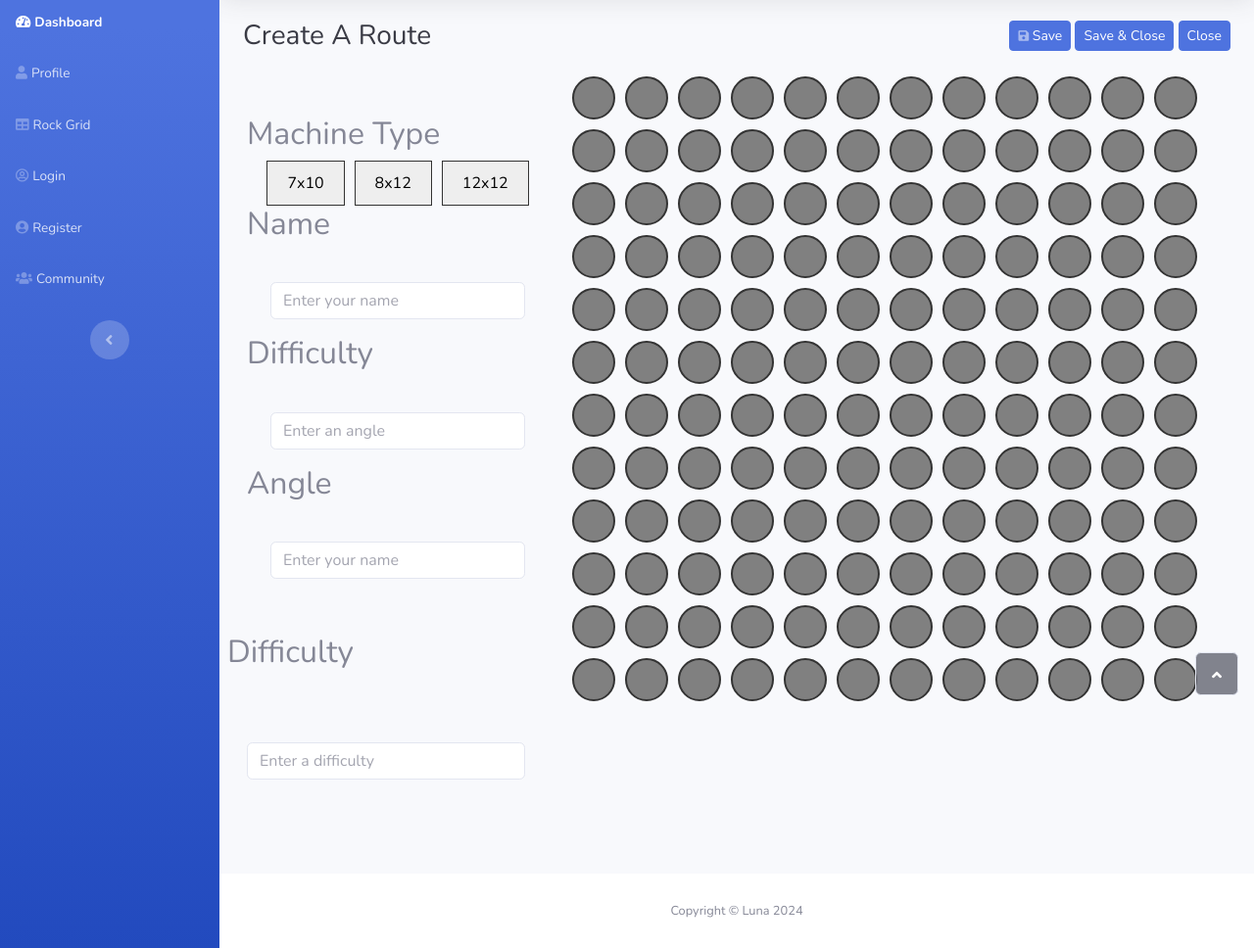
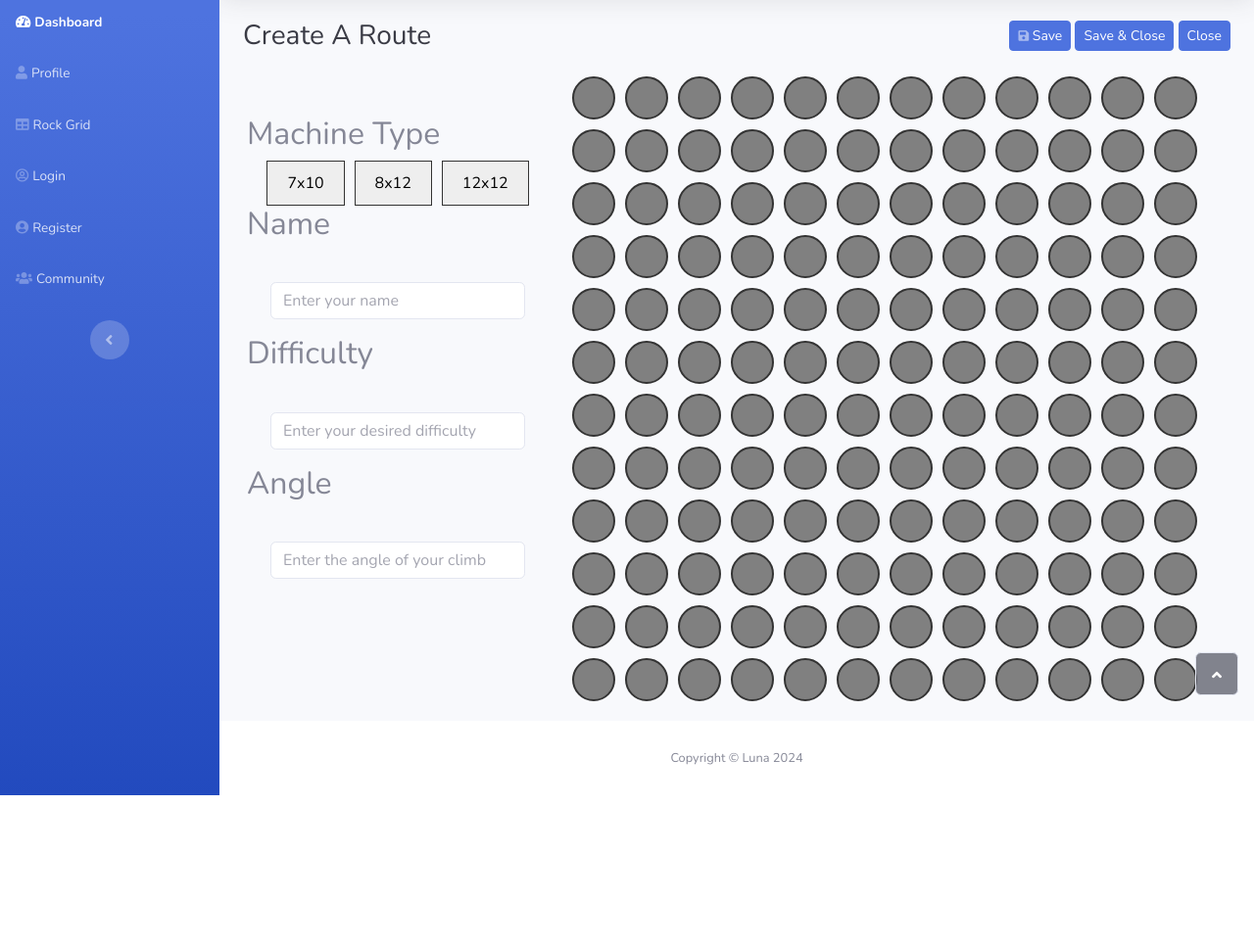
Before and after one commit to IsaacC-245/ClimbCraft, a website: page climcraft_fe/rock-grid.html in a window 1280 px wide. Shown: the part 74-1042 px from the top of the page at 98% size. After the commit the page ends 886 px from the top, so only its background shows below. Drawn offline with nearby package versions, Linux system fonts and the light colour scheme.

Commit message:
fix duplicates and descriptions

```diff
--- a/climcraft_fe/rock-grid.html
+++ b/climcraft_fe/rock-grid.html
@@ -268,31 +268,20 @@
                   <div class="mb-3">
                     <label for="nameInput" class="form-label"></label>
                     <input type="text" class="form-control" id="nameInput" name="difficulty-field"
-                      placeholder="Enter an angle" placeholder="Enter your name" />
+                      placeholder="Enter your desired difficulty" />
                   </div>
                 </form>
               </div>
-
               <h2 class="mb-3">Angle</h2> <!-- Added margin-bottom -->
               <div class="container mt-3"> <!-- Adjusted top margin -->
                 <form>
                   <div class="mb-3">
                     <label for="nameInput" class="form-label"></label>
                     <input type="text" class="form-control" id="nameInput" name="Angle-field"
-                      placeholder="Enter your name" />
+                      placeholder="Enter the angle of your climb" />
                   </div>
                 </form>
               </div>
-            </div>
-            <h2>Difficulty</h2>
-            <div class="container mt-5 col-Margin">
-              <form>
-                <div class="mb-3">
-                  <label for="nameInput" class="form-label"></label>
-                  <input type="text" class="form-control" id="nameInput" name="difficulty-field"
-                    placeholder="Enter a difficulty" />
-                </div>
-              </form>
             </div>
           </div>
 
```
